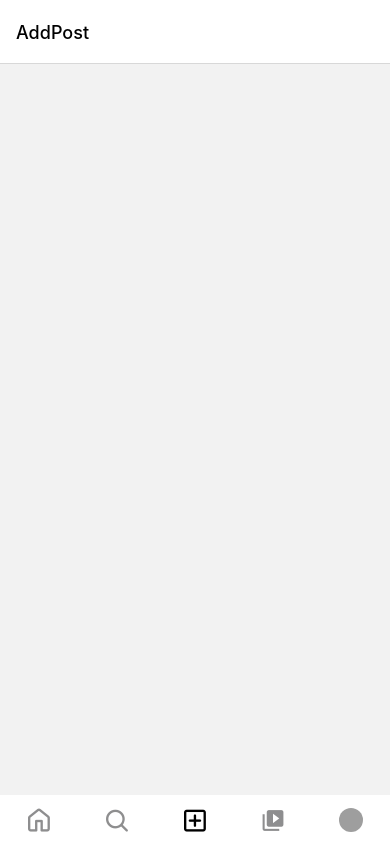
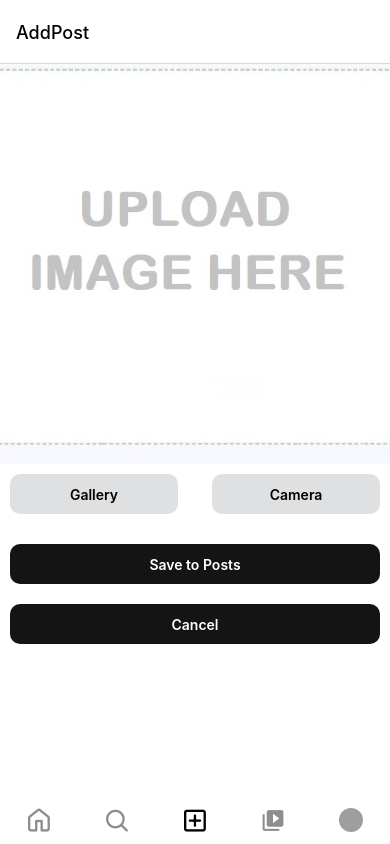
Before and after one commit to amlan-jyoti-sahoo/Instagram, a React Native app: screen /AddPostScreen in a window 390 px wide. Built offline with nearby package versions, Linux system fonts and the light colour scheme; grey boxes are pictures that could not be loaded.

Commit message:
new post screen with gallery implmented

```diff
--- a/data/postData.js
+++ b/data/postData.js
@@ -1,9 +1,17 @@
+import Mountain from '../assets/images/Mountain.jpeg';
+import delhi from '../assets/images/delhi.jpg';
+import goa1 from '../assets/images/goa1.jpeg';
+import goa2 from '../assets/images/goa2.jpeg';
+import SnowMountain from '../assets/images/SnowMountain.jpeg';
+import valley from '../assets/images/valley.jpeg';
+import valley2 from '../assets/images/valley2.jpeg';
+
 export const PostData = [
   {
     userId: 2,
     postId: 1,
     post: {
-      postImage: require('../assets/images/Mountain.jpeg'),
+      postImage: Mountain,
       likes: 100,
       isLiked: true,
       isBookmarked: false,
@@ -36,7 +44,7 @@ export const PostData = [
     userId: 1,
     postId: 2,
     post: {
-      postImage: require('../assets/images/delhi.jpg'),
+      postImage: delhi,
       likes: 100,
       isLiked: true,
       isBookmarked: false,
@@ -69,7 +77,7 @@ export const PostData = [
     userId: 3,
     postId: 3,
     post: {
-      postImage: require('../assets/images/goa1.jpeg'),
+      postImage: goa1,
       likes: 100,
       isLiked: true,
       isBookmarked: false,
@@ -102,7 +110,7 @@ export const PostData = [
     userId: 5,
     postId: 4,
     post: {
-      postImage: require('../assets/images/goa2.jpeg'),
+      postImage: goa2,
       likes: 100,
       isLiked: true,
       isBookmarked: false,
@@ -135,7 +143,7 @@ export const PostData = [
     userId: 1,
     postId: 5,
     post: {
-      postImage: require('../assets/images/SnowMountain.jpeg'),
+      postImage: SnowMountain,
       likes: 132,
       isLiked: false,
       isBookmarked: false,
@@ -168,7 +176,7 @@ export const PostData = [
     userId: 1,
     postId: 6,
     post: {
-      postImage: require('../assets/images/valley.jpeg'),
+      postImage: valley,
       likes: 354,
       isLiked: false,
       isBookmarked: false,
@@ -201,7 +209,7 @@ export const PostData = [
     userId: 1,
     postId: 7,
     post: {
-      postImage: require('../assets/images/valley2.jpeg'),
+      postImage: valley2,
       likes: 523,
       isLiked: false,
       isBookmarked: false,
--- a/screens/AddPostScreen.js
+++ b/screens/AddPostScreen.js
@@ -1,18 +1,127 @@
-import {StyleSheet, Text, TextInput, View} from 'react-native';
+import {
+  Image,
+  StyleSheet,
+  Text,
+  TextInput,
+  TouchableOpacity,
+  View,
+} from 'react-native';
 import React, {useState} from 'react';
+import UploadImage from '../assets/images/UploadImage.jpeg';
+
+import {launchImageLibrary} from 'react-native-image-picker';
+
+import {useDispatch, useSelector} from 'react-redux';
+
+import Ionicons from 'react-native-vector-icons/Ionicons';
+import {postSlice} from '../store/postSlice';
 
 const AddPostScreen = () => {
-  const [inputText, setInputText] = useState('');
-  const handleInputChange = text => {
-    setInputText(text);
+  const dispatch = useDispatch();
+  const user = useSelector(state => state.user.userData);
+  const post = useSelector(state => state.post.postData);
+
+  const [image, setImage] = useState(UploadImage);
+
+  const ImagePicker = async () => {
+    try {
+      let options = {
+        storageOptions: {
+          path: 'image',
+        },
+      };
+      const result = await launchImageLibrary(options);
+      setImage({uri: result.assets[0].uri});
+    } catch (error) {
+      console.log(error);
+    }
   };
-  return <View style={styles.rootContainer}></View>;
+  const savePressHandler = () => {
+    dispatch(postSlice.actions.setNewPost(image));
+    setImage(UploadImage);
+  };
+  const cancelPressHandler = text => {
+    setImage(UploadImage);
+  };
+
+  return (
+    <View style={styles.rootContainer}>
+      <Image source={image} style={styles.image} />
+      <View style={styles.AddPostBottomContainer}>
+        <TouchableOpacity onPress={ImagePicker}>
+          <View style={styles.AddPostBottomInnerContainer}>
+            <Text style={styles.textBold}>Gallery</Text>
+          </View>
+        </TouchableOpacity>
+        <TouchableOpacity>
+          <View style={styles.AddPostBottomInnerContainer}>
+            <Text style={styles.textBold}>Camera</Text>
+          </View>
+        </TouchableOpacity>
+      </View>
+      <View style={styles.saveSaveContainer}>
+        <TouchableOpacity
+          onPress={savePressHandler}
+          style={styles.PostButtonContainer}>
+          <Text style={[styles.textBold, {color: 'white'}]}>Save to Posts</Text>
+        </TouchableOpacity>
+        <TouchableOpacity
+          onPress={cancelPressHandler}
+          style={styles.PostButtonContainer}>
+          <Text style={[styles.textBold, {color: 'white'}]}>Cancel</Text>
+        </TouchableOpacity>
+      </View>
+    </View>
+  );
 };
 
 export default AddPostScreen;
 
 const styles = StyleSheet.create({
+  textBold: {
+    fontSize: 14,
+    color: 'black',
+    fontWeight: '600',
+  },
+  textNormal: {
+    fontSize: 14,
+    color: 'black',
+    fontWeight: '400',
+  },
   rootContainer: {
     flex: 1,
+    backgroundColor: 'white',
+  },
+  image: {
+    height: 400,
+    width: '100%',
+  },
+  AddPostBottomContainer: {
+    flexDirection: 'row',
+    justifyContent: 'space-between',
+    marginHorizontal: 10,
+    marginVertical: 10,
+  },
+  AddPostBottomInnerContainer: {
+    width: 168,
+    height: 40,
+    borderRadius: 10,
+    backgroundColor: '#dfe0e1',
+    justifyContent: 'center',
+    alignItems: 'center',
+  },
+  saveSaveContainer: {
+    width: '100%',
+    justifyContent: 'center',
+    alignItems: 'center',
+  },
+  PostButtonContainer: {
+    marginTop: 20,
+    width: '95%',
+    height: 40,
+    borderRadius: 10,
+    backgroundColor: '#141414',
+    justifyContent: 'center',
+    alignItems: 'center',
   },
 });
--- a/store/postSlice.js
+++ b/store/postSlice.js
@@ -32,6 +32,21 @@ export const postSlice = createSlice({
       );
       const selectedPost = state.postData[selectedPostIndex];
       selectedPost.post.isBookmarked = !selectedPost.post.isBookmarked;
+    },
+
+    setNewPost: (state, action) => {
+      const newPost = {
+        userId: 1,
+        postId: state.postData.length + 1,
+        post: {
+          postImage: action.payload,
+          likes: 0,
+          isLiked: false,
+          isBookmarked: false,
+          comments: [],
+        },
+      };
+      state.postData.push(newPost);
     },
 
     setNewComment: (state, action) => {
```
Also changed, not shown: assets/images/UploadImage.jpeg (added).
